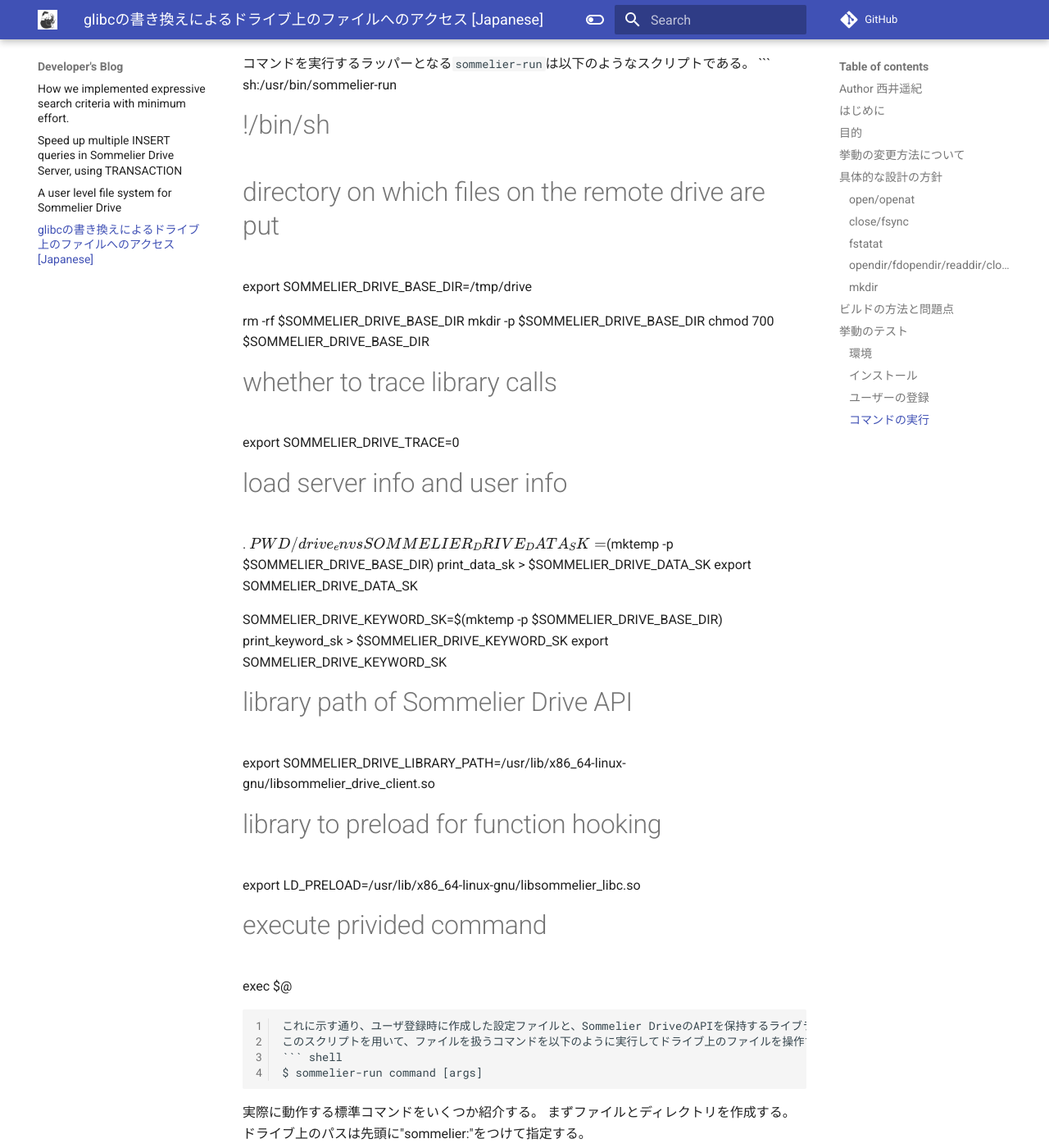
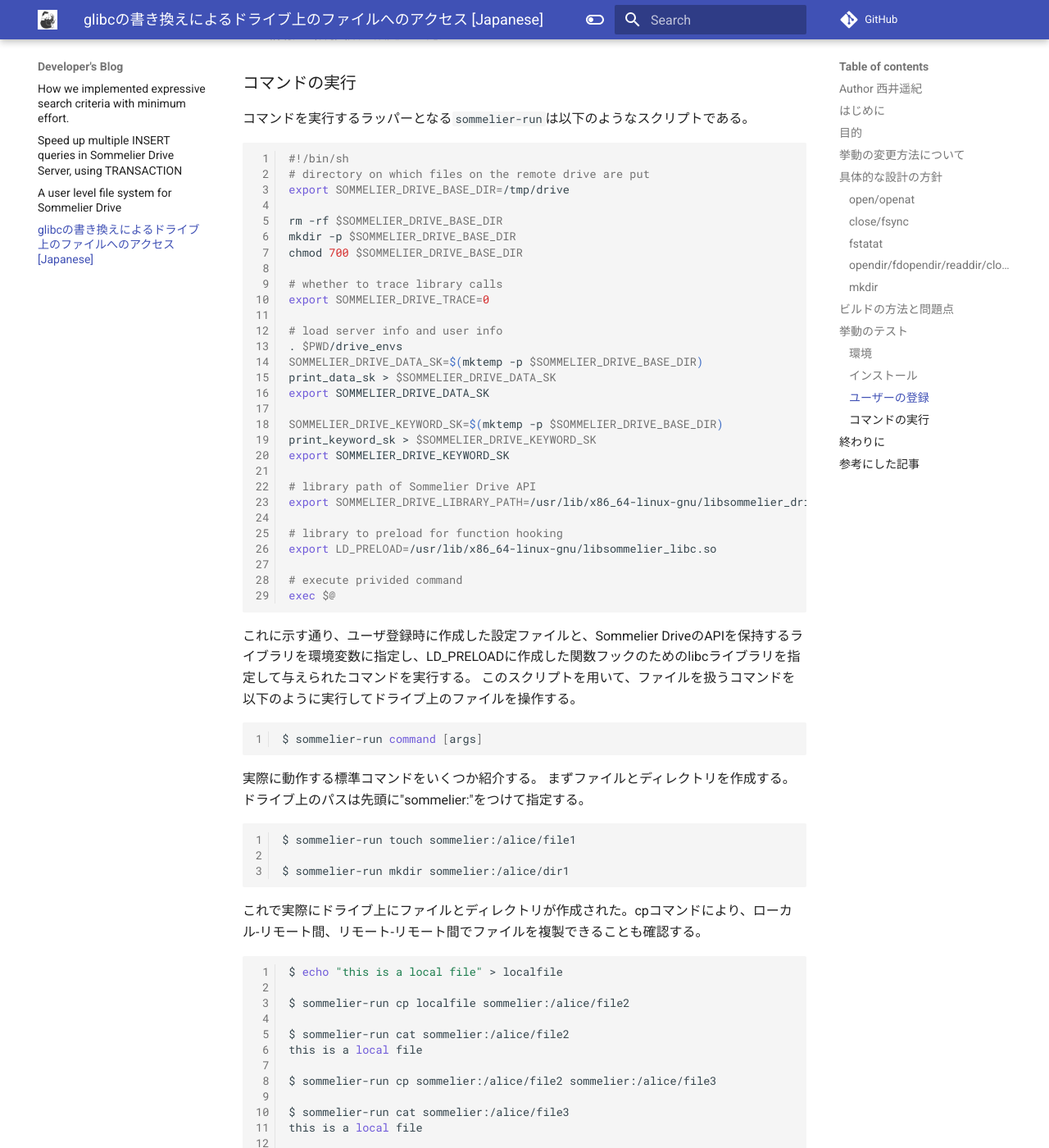
Before and after one commit to Sommelier-db/Sommelier-docs, an MkDocs documentation site: the page built from docs/glibc/blog-ja.md, in a window 1280 px wide and 1400 px high, scrolled down 7650 px. Shown: the whole window at 82% size. Built offline with MkDocs 1.6.1 and Material for MkDocs 9.7.7, drawn with Linux system fonts in a browser that asks for light colours; comment, search, counter and statistics services are not loaded; some of the changed text lies outside the part shown.

Commit message:
fix error on display

````diff
--- a/docs/glibc/blog-ja.md
+++ b/docs/glibc/blog-ja.md
@@ -86,7 +86,9 @@
 - searchDescendantPathes
 ディレクトリを指定して子孫の一覧を取得する
 
-これらのAPIを用いて実装できる範囲で、以下に実際に変更を加えたglibcの関数を以下に示す。
+これらのAPIを用いて実装できる範囲で、glibcの関数をフックする。ただしこれらのAPIは現段階ではかなり時間がかかるので、呼び出しを極力減らす実装にする必要があった。
+
+以下に変更を加えた`sysdeps/unix/sysv/linux/`の関数を示す。
 
 - ### open/openat
 フックの大部分を構成するシステムコール関数。上に述べたとおり、引数であるファイルのパスとフラグを判定して、パス名がドライブのものであった場合は、フラグの組み合わせに応じてドライブ上のパスに対して特定の処理を行うように設計した。またopenatは第一引数にディレクトリの識別子を指定するが、これがドライブ上のものである場合も、特別な処理が必要になる。今回fopenやcreatなどで使用されるO_RDONLY,　O_WRONLY,　O_RDWR, O_CREAT, O_EXCL, O_TRUNC, O_APPEND, O_DIRECTORYの8つのフラグに対応した。
@@ -134,7 +136,7 @@
 2つ目の問題として、libc.soをLD_PRELOADに指定してコマンドを実行した際に、Segmentation Faultで落ちてしまうというものがあった。gdbで調べたところ、共有ライブラリをロードする際にアクセス違反が生じていた。同様のエラーが発生した例を探したところ、[CTFの記事](https://qiita.com/kusano_k/items/ab35d5982011eb0f742e#%E8%BF%BD%E8%A8%98 "libc.soを差し替えてプログラムを動かす（のは無理そう）")が見つかり、これによるとlibc.soはld-linux.soの構造体を参照しているが、このメンバの配置がバージョンごとに異なるため、実際に動いているld-linux.soとバージョンを合わせる必要があるという。そのため、glibcのバージョンを実機のものに揃えて再ビルドして、preloadしたところ問題なく関数のフックが成功した。この制約は非常に問題なので、フックに必要な関数の依存を調べ部分的にリンクして、動的リンカを必要としないライブラリを制作しようとしたが、ビルド関連の設定が複雑であったので、ひとまずglibcバージョンを揃えたVMなどの環境で動かすことで対応した。
 
 ## 挙動のテスト
-※ 実機で行うと思わぬバグを生じる可能性があるため以下の環境を構築したVM上で行う。
+**※ 実機で行うと思わぬバグを生じる可能性があるため以下の環境を構築したVM上で行う。**
 
 ### 環境
 - OS: Linux (Debian系)
@@ -218,7 +220,7 @@
 
 ### コマンドの実行
 コマンドを実行するラッパーとなる`sommelier-run`は以下のようなスクリプトである。
-``` sh:/usr/bin/sommelier-run
+``` sh
 #!/bin/sh
 # directory on which files on the remote drive are put
 export SOMMELIER_DRIVE_BASE_DIR=/tmp/drive
@@ -300,7 +302,7 @@
 ```
 
 ファイルの編集は滞りなくできるものの、Ctrl-Sで変更を保存するのにはかなり時間を要する。
-<img width="50%" src="../assets/figs/nano.png">
+<img width="80%" src="../../assets/figs/nano.png">
 
 ``` shell
 $ sommelier-run cat sommelier:/alice/file3
````
Also changed, not shown: docs/glibc/blog.md (+6 -7 lines).
